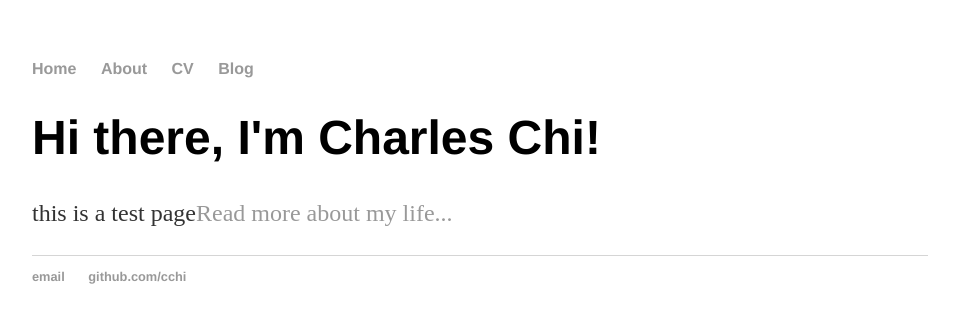
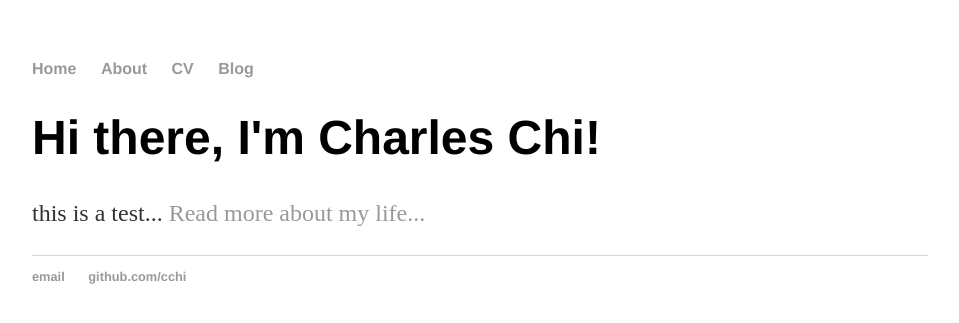
Before and after one commit to cchi/cchi.github.io, a Jekyll site: the page built from index.html, in a window 1280 px wide. Shown: the top 323 px of the page, without its empty margins (160-1119 px from the left). Built offline with Jekyll 4.4.1, drawn with Linux system fonts in a browser that asks for light colours.

Commit message:
Update index.html

```diff
--- a/index.html
+++ b/index.html
@@ -1,30 +1,8 @@
-<!DOCTYPE html>
-<html>
-	<head>
-		<title>Charles Chi, Data Nerd</title>
-		<!-- link to main stylesheet -->
-		<link rel="stylesheet" type="text/css" href="/css/main.css">
-	</head>
-	<body>
-		<nav>
-    		<ul>
-        		<li><a href="/">Home</a></li>
-	        	<li><a href="/about">About</a></li>
-        		<li><a href="/cv">CV</a></li>
-        		<li><a href="/blog">Blog</a></li>
-    		</ul>
-		</nav>
-		<div class="container">
-    		<div class="blurb">
-        		<h1>Hi there, I'm Charles Chi!</h1>
-				<p>this is a test page<a href="/about">Read more about my life...</a></p>
-    		</div><!-- /.blurb -->
-		</div><!-- /.container -->
-		<footer>
-    		<ul>
-        		<li><a href="mailto:charles.s.chi@gmail.com">email</a></li>
-        		<li><a href="https://github.com/cchi">github.com/cchi</a></li>
-			</ul>
-		</footer>
-	</body>
-</html>
+---
+layout: default
+title: Charles Chi, Data Scientist
+---
+<div class="blurb">
+	<h1>Hi there, I'm Charles Chi!</h1>
+	<p>this is a test... <a href="/about">Read more about my life...</a></p>
+</div><!-- /.blurb -->
```
